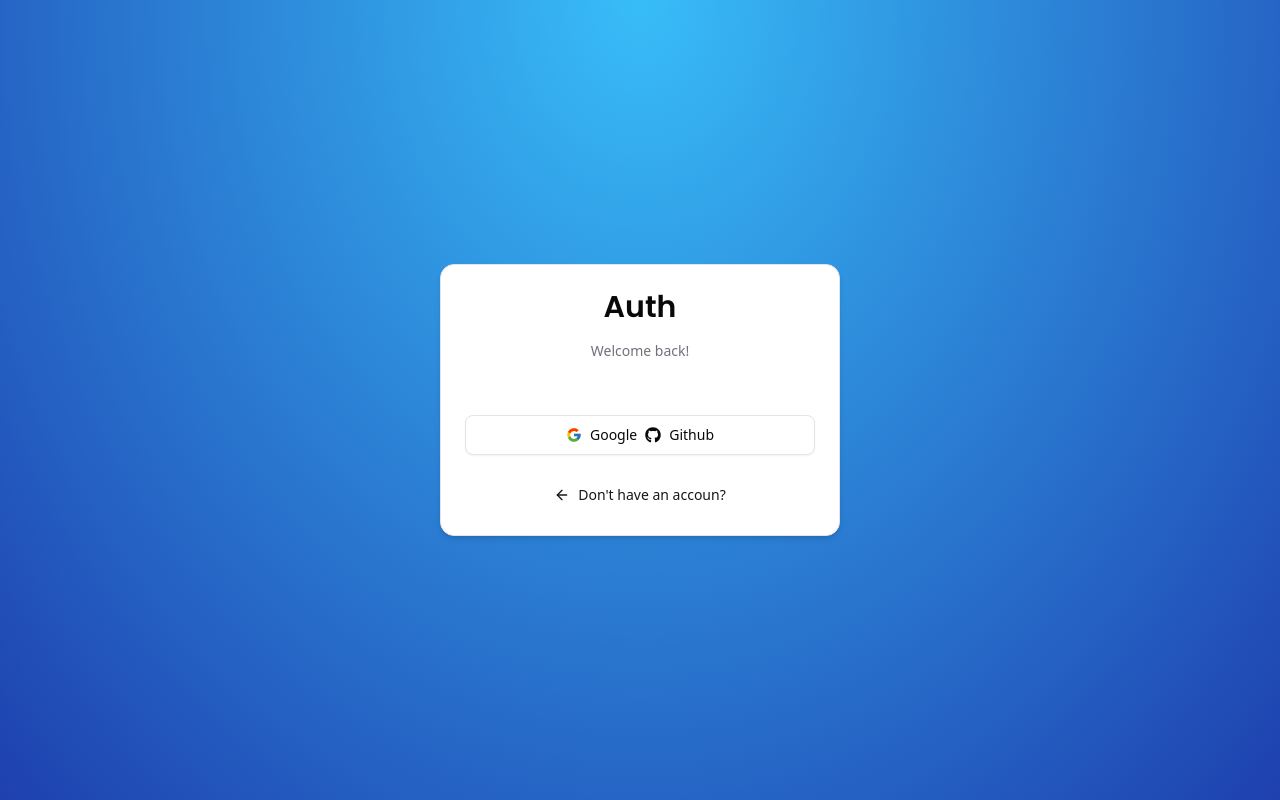
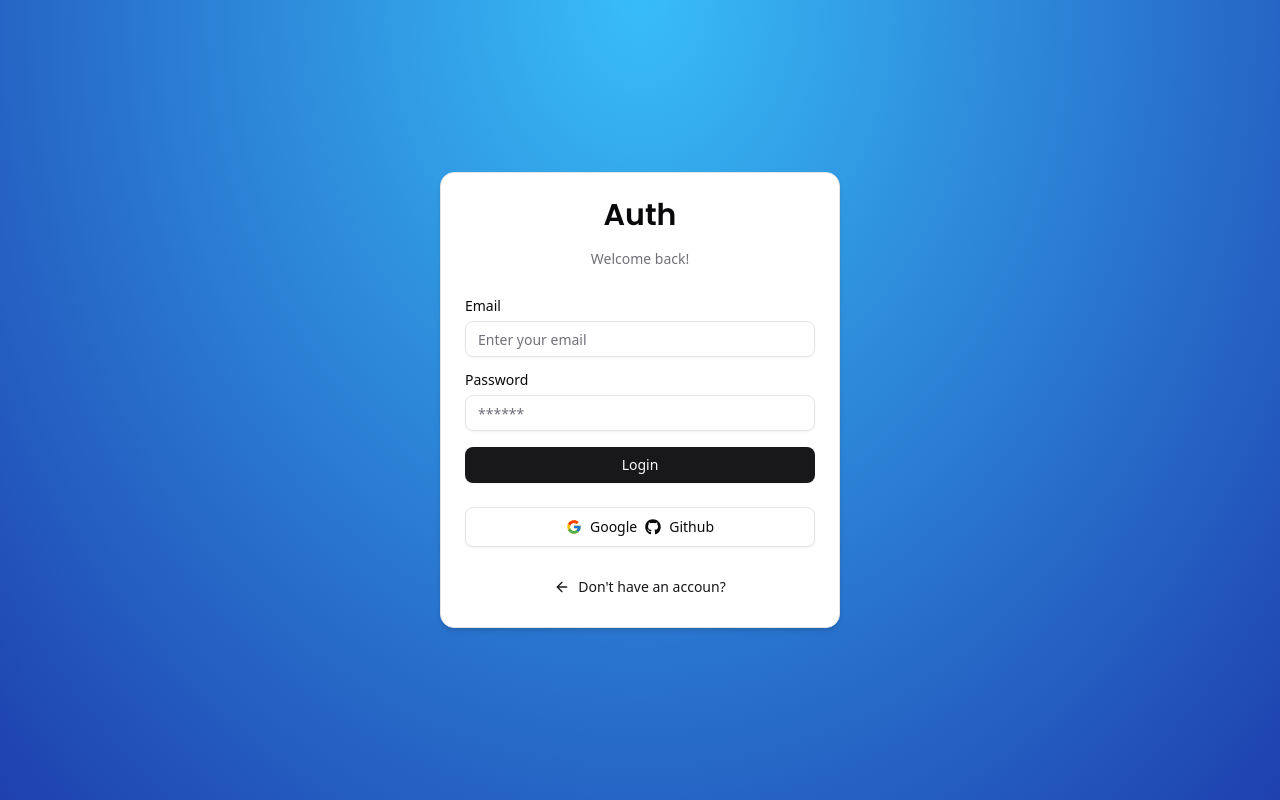
Before and after one commit to Nemathullahkhan/Authenication-Toolkit, a Next.js app: page /auth/login in a window 1280 px wide. Built offline with nearby package versions, Linux system fonts and the light colour scheme.

Commit message:
login server action

```diff
--- a/app/auth/header.tsx
+++ b/app/auth/header.tsx
@@ -7,7 +7,7 @@ const font = Poppins({
 });
 
 interface HeaderProps {
-    label:string;
+    label?:string;
 }
 
 
--- a/components/auth/back-button.tsx
+++ b/components/auth/back-button.tsx
@@ -4,7 +4,7 @@ import { ArrowLeft } from "lucide-react";
 
 interface BackButtonProps {
   label?: string;
-  href?: string;
+  href: string;
 }
 
 export default function BackButton({ href, label }: BackButtonProps) {
--- a/components/auth/card-wrapper.tsx
+++ b/components/auth/card-wrapper.tsx
@@ -10,7 +10,7 @@ interface CardWrapperProps {
     className?: string;
     headerLabel?: string;
     backButtonLabel?: string;
-    backButtonHref?: string;
+    backButtonHref: string;
     showSocial?: boolean;
 }
 export default function CardWrapper({
--- a/components/auth/login-form.tsx
+++ b/components/auth/login-form.tsx
@@ -1,14 +1,84 @@
+"use client";
+
+import { useForm } from "react-hook-form";
 import CardWrapper from "./card-wrapper";
+import { LoginSchema } from "@/schema";
+import { zodResolver } from "@hookform/resolvers/zod";
+import { z } from "zod";
+import {
+  Form,
+  FormControl,
+  FormField,
+  FormItem,
+  FormLabel,
+  FormMessage,
+} from "../ui/form";
+import { Input } from "../ui/input";
+import { Button } from "../ui/button";
+import FormError from "../form-error";
+import FormSuccess from "../form-success";
+
 
 export default function LoginForm() {
+  const form = useForm<z.infer<typeof LoginSchema>>({
+    resolver: zodResolver(LoginSchema),
+    defaultValues: {
+      email: "",
+      password: "",
+    },
+  });
+
+  const onSubmit = (values:z.infer<typeof LoginSchema>) =>{
+    console.log(values);
+  }
+
+
   return (
     <div>
-        <CardWrapper
-         headerLabel="Welcome back!"
-         backButtonLabel="Don't have an accoun?"
-         backButtonHref = "/auth/register"
-         showSocial
-         />
+      <CardWrapper
+        headerLabel="Welcome back!"
+        backButtonLabel="Don't have an accoun?"
+        backButtonHref="/auth/register"
+        showSocial
+      >
+        <Form {...form}>
+          <form onSubmit={form.handleSubmit(onSubmit)} className="space-y-4">
+            <div className="space-y-4">
+              <FormField
+                control={form.control}
+                name="email"
+                render={({ field }) => (
+                  <FormItem>
+                    <FormLabel>Email</FormLabel>
+                    <FormControl>
+                      <Input placeholder="Enter your email" {...field} />
+                    </FormControl>
+                    <FormMessage />
+                  </FormItem>
+                )}
+              />
+              <FormField
+                control={form.control}
+                name="password"
+                render={({ field }) => (
+                  <FormItem>
+                    <FormLabel>Password</FormLabel>
+                    <FormControl>
+                      <Input placeholder="******" {...field} />
+                    </FormControl>
+                    <FormMessage />
+                  </FormItem>
+                )}
+              />
+            </div>
+            <FormError message = ""/>
+            <FormSuccess message = ""/>
+            <Button type="submit" className="w-full">
+              Login
+            </Button>
+          </form>
+        </Form>
+      </CardWrapper>
     </div>
   );
 }
--- /dev/null
+++ b/components/form-error.tsx
@@ -0,0 +1,15 @@
+import { BsExclamationTriangle } from "react-icons/bs";
+
+interface FormErrorProps {
+  message?: string;
+}
+
+export default function FormError({ message }: FormErrorProps) {
+  if (!message) return null;
+  return (
+    <div className="bg-destructive/15 p-3 rounded-md flex items-center gap-x-2 text-sm text-destructive">
+      <BsExclamationTriangle className="text-destructive" size={20} />
+      <p>{message}</p>
+    </div>
+  );
+}
--- /dev/null
+++ b/components/form-success.tsx
@@ -0,0 +1,16 @@
+import { CheckCircleIcon } from "lucide-react";
+
+
+interface FormSuccessProps {
+  message?: string;
+}
+
+export default function FormSuccess({ message }: FormSuccessProps) {
+  if (!message) return null;
+  return (
+    <div className="bg-emerald-500/15 p-3 rounded-md flex items-center gap-x-2 text-sm text-emerald-500">
+      <CheckCircleIcon className="text-emerald-500" size={20} />
+      <p>{message}</p>
+    </div>
+  );
+}
--- /dev/null
+++ b/components/ui/form.tsx
@@ -0,0 +1,167 @@
+"use client"
+
+import * as React from "react"
+import * as LabelPrimitive from "@radix-ui/react-label"
+import { Slot } from "@radix-ui/react-slot"
+import {
+  Controller,
+  FormProvider,
+  useFormContext,
+  useFormState,
+  type ControllerProps,
+  type FieldPath,
+  type FieldValues,
+} from "react-hook-form"
+
+import { cn } from "@/lib/utils"
+import { Label } from "@/components/ui/label"
+
+const Form = FormProvider
+
+type FormFieldContextValue<
+  TFieldValues extends FieldValues = FieldValues,
+  TName extends FieldPath<TFieldValues> = FieldPath<TFieldValues>,
+> = {
+  name: TName
+}
+
+const FormFieldContext = React.createContext<FormFieldContextValue>(
+  {} as FormFieldContextValue
+)
+
+const FormField = <
+  TFieldValues extends FieldValues = FieldValues,
+  TName extends FieldPath<TFieldValues> = FieldPath<TFieldValues>,
+>({
+  ...props
+}: ControllerProps<TFieldValues, TName>) => {
+  return (
+    <FormFieldContext.Provider value={{ name: props.name }}>
+      <Controller {...props} />
+    </FormFieldContext.Provider>
+  )
+}
+
+const useFormField = () => {
+  const fieldContext = React.useContext(FormFieldContext)
+  const itemContext = React.useContext(FormItemContext)
+  const { getFieldState } = useFormContext()
+  const formState = useFormState({ name: fieldContext.name })
+  const fieldState = getFieldState(fieldContext.name, formState)
+
+  if (!fieldContext) {
+    throw new Error("useFormField should be used within <FormField>")
+  }
+
+  const { id } = itemContext
+
+  return {
+    id,
+    name: fieldContext.name,
+    formItemId: `${id}-form-item`,
+    formDescriptionId: `${id}-form-item-description`,
+    formMessageId: `${id}-form-item-message`,
+    ...fieldState,
+  }
+}
+
+type FormItemContextValue = {
+  id: string
+}
+
+const FormItemContext = React.createContext<FormItemContextValue>(
+  {} as FormItemContextValue
+)
+
+function FormItem({ className, ...props }: React.ComponentProps<"div">) {
+  const id = React.useId()
+
+  return (
+    <FormItemContext.Provider value={{ id }}>
+      <div
+        data-slot="form-item"
+        className={cn("grid gap-2", className)}
+        {...props}
+      />
+    </FormItemContext.Provider>
+  )
+}
+
+function FormLabel({
+  className,
+  ...props
+}: React.ComponentProps<typeof LabelPrimitive.Root>) {
+  const { error, formItemId } = useFormField()
+
+  return (
+    <Label
+      data-slot="form-label"
+      data-error={!!error}
+      className={cn("data-[error=true]:text-destructive", className)}
+      htmlFor={formItemId}
+      {...props}
+    />
+  )
+}
+
+function FormControl({ ...props }: React.ComponentProps<typeof Slot>) {
+  const { error, formItemId, formDescriptionId, formMessageId } = useFormField()
+
+  return (
+    <Slot
+      data-slot="form-control"
+      id={formItemId}
+      aria-describedby={
+        !error
+          ? `${formDescriptionId}`
+          : `${formDescriptionId} ${formMessageId}`
+      }
+      aria-invalid={!!error}
+      {...props}
+    />
+  )
+}
+
+function FormDescription({ className, ...props }: React.ComponentProps<"p">) {
+  const { formDescriptionId } = useFormField()
+
+  return (
+    <p
+      data-slot="form-description"
+      id={formDescriptionId}
+      className={cn("text-muted-foreground text-sm", className)}
+      {...props}
+    />
+  )
+}
+
+function FormMessage({ className, ...props }: React.ComponentProps<"p">) {
+  const { error, formMessageId } = useFormField()
+  const body = error ? String(error?.message ?? "") : props.children
+
+  if (!body) {
+    return null
+  }
+
+  return (
+    <p
+      data-slot="form-message"
+      id={formMessageId}
+      className={cn("text-destructive text-sm", className)}
+      {...props}
+    >
+      {body}
+    </p>
+  )
+}
+
+export {
+  useFormField,
+  Form,
+  FormItem,
+  FormLabel,
+  FormControl,
+  FormDescription,
+  FormMessage,
+  FormField,
+}
--- /dev/null
+++ b/components/ui/input.tsx
@@ -0,0 +1,21 @@
+import * as React from "react"
+
+import { cn } from "@/lib/utils"
+
+function Input({ className, type, ...props }: React.ComponentProps<"input">) {
+  return (
+    <input
+      type={type}
+      data-slot="input"
+      className={cn(
+        "file:text-foreground placeholder:text-muted-foreground selection:bg-primary selection:text-primary-foreground dark:bg-input/30 border-input flex h-9 w-full min-w-0 rounded-md border bg-transparent px-3 py-1 text-base shadow-xs transition-[color,box-shadow] outline-none file:inline-flex file:h-7 file:border-0 file:bg-transparent file:text-sm file:font-medium disabled:pointer-events-none disabled:cursor-not-allowed disabled:opacity-50 md:text-sm",
+        "focus-visible:border-ring focus-visible:ring-ring/50 focus-visible:ring-[3px]",
+        "aria-invalid:ring-destructive/20 dark:aria-invalid:ring-destructive/40 aria-invalid:border-destructive",
+        className
+      )}
+      {...props}
+    />
+  )
+}
+
+export { Input }
--- /dev/null
+++ b/components/ui/label.tsx
@@ -0,0 +1,24 @@
+"use client"
+
+import * as React from "react"
+import * as LabelPrimitive from "@radix-ui/react-label"
+
+import { cn } from "@/lib/utils"
+
+function Label({
+  className,
+  ...props
+}: React.ComponentProps<typeof LabelPrimitive.Root>) {
+  return (
+    <LabelPrimitive.Root
+      data-slot="label"
+      className={cn(
+        "flex items-center gap-2 text-sm leading-none font-medium select-none group-data-[disabled=true]:pointer-events-none group-data-[disabled=true]:opacity-50 peer-disabled:cursor-not-allowed peer-disabled:opacity-50",
+        className
+      )}
+      {...props}
+    />
+  )
+}
+
+export { Label }
--- a/package.json
+++ b/package.json
@@ -9,6 +9,8 @@
     "lint": "next lint"
   },
   "dependencies": {
+    "@hookform/resolvers": "^4.1.3",
+    "@radix-ui/react-label": "^2.1.2",
     "@radix-ui/react-slot": "^1.1.2",
     "class-variance-authority": "^0.7.1",
     "clsx": "^2.1.1",
@@ -16,9 +18,11 @@
     "next": "15.2.3",
     "react": "^19.0.0",
     "react-dom": "^19.0.0",
+    "react-hook-form": "^7.54.2",
     "react-icons": "^5.5.0",
     "tailwind-merge": "^3.0.2",
-    "tw-animate-css": "^1.2.4"
+    "tw-animate-css": "^1.2.4",
+    "zod": "^3.24.2"
   },
   "devDependencies": {
     "@eslint/eslintrc": "^3",
--- /dev/null
+++ b/schema/index.ts
@@ -0,0 +1,10 @@
+import * as z from 'zod';
+
+export const LoginSchema = z.object({
+    email: z.string().email({
+        message: "Email is required"
+    }),
+    password:z.string().min(1,{
+        message:"Password is required"
+    })
+});
```
Also changed, not shown: 1 other file (tests, documents, lock files or other folders).
